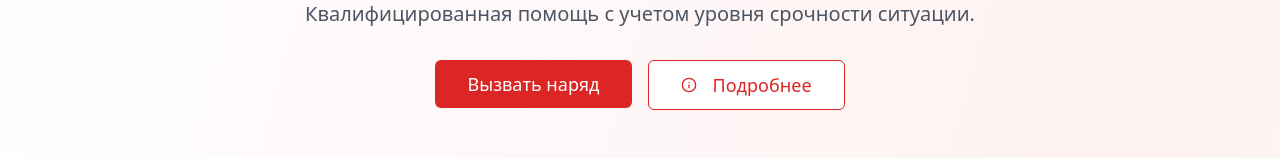
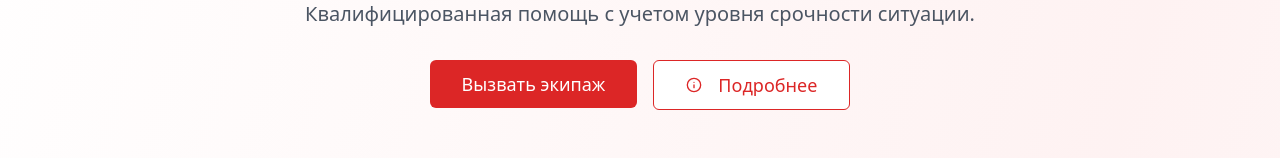
Before and after one commit to pr-poehali-dev/rosgvardiya-site-launch, a React (Vite) app: page / in a window 1280 px wide. Shown: the part 473-631 px from the top of the page. Built offline with nearby package versions, Linux system fonts and the light colour scheme.

Commit message:
Обновление 1 компонентов

```diff
--- a/src/pages/Index.tsx
+++ b/src/pages/Index.tsx
@@ -122,7 +122,7 @@ const Index = () => {
                 size="lg"
                 className="text-lg px-8 py-6 bg-red-600 hover:bg-red-700"
                 onClick={() => scrollToSection('call')}
-              >Вызвать наряд</Button>
+              >Вызвать экипаж</Button>
               <Button
                 size="lg"
                 variant="outline"
```
